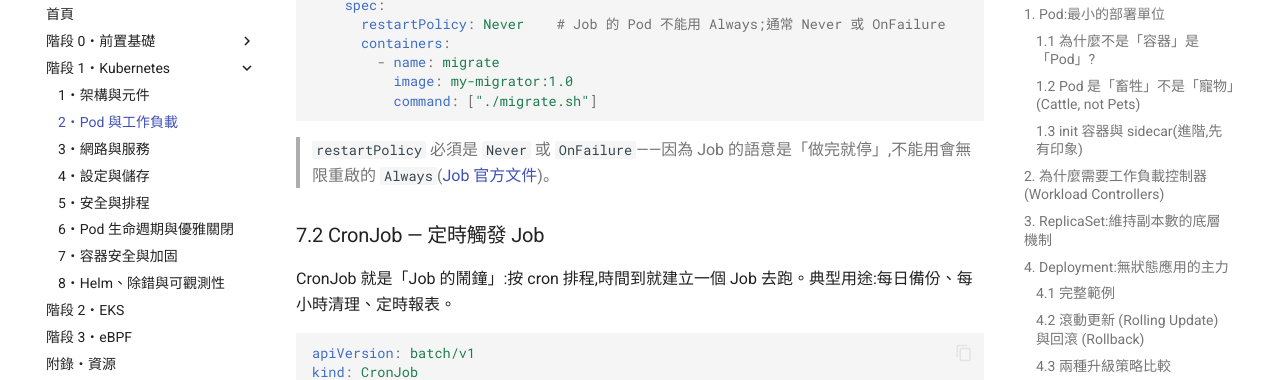
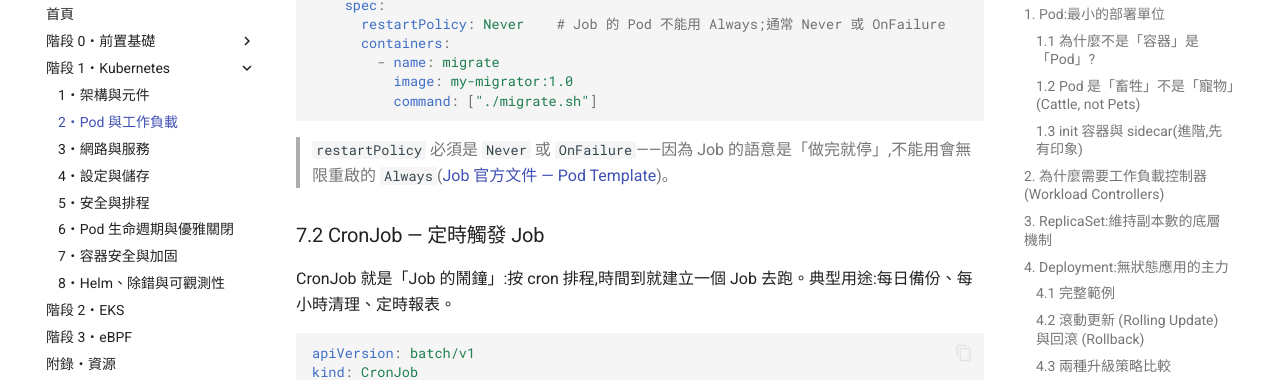
Before and after one commit to cmingou/k8s-learning, an MkDocs documentation site: the page built from docs/01-kubernetes/02-pod-workloads.md, in a window 1280 px wide and 900 px high, scrolled down 7506 px. Shown: the part 94-474 px from the top of the window. Built offline with MkDocs 1.6.1 and Material for MkDocs 9.7.7, drawn with Linux system fonts in a browser that asks for light colours; comment, search, counter and statistics services are not loaded.

Commit message:
查證修正:Job restartPolicy 限制的引用連結錯誤
原引用連結指向 #pod-backoff-failure-policy(討論 backoffLimit 重試邏輯),
但「RestartPolicy 必須是 Never 或 OnFailure」這句話實際出自官方文件的
Pod Template 章節,已更正連結至 #pod-template。

其餘 Pod/Deployment/StatefulSet/DaemonSet/Job/CronJob 相關內容(預設值、
API 版本、GA 狀態)已逐條比對官方文件確認無誤,未做變更。

Co-Authored-By: Claude Sonnet 5 <noreply@anthropic.com>
Claude-Session: https://claude.ai/code/session_015dX7npC7G7LeP8P6CEHgbo

````diff
--- a/docs/01-kubernetes/02-pod-workloads.md
+++ b/docs/01-kubernetes/02-pod-workloads.md
@@ -319,7 +319,7 @@ spec:
           command: ["./migrate.sh"]
 ```
 
-> `restartPolicy` 必須是 `Never` 或 `OnFailure`——因為 Job 的語意是「做完就停」,不能用會無限重啟的 `Always`([Job 官方文件](https://kubernetes.io/docs/concepts/workloads/controllers/job/#pod-backoff-failure-policy))。
+> `restartPolicy` 必須是 `Never` 或 `OnFailure`——因為 Job 的語意是「做完就停」,不能用會無限重啟的 `Always`([Job 官方文件 — Pod Template](https://kubernetes.io/docs/concepts/workloads/controllers/job/#pod-template))。
 
 ### 7.2 CronJob — 定時觸發 Job
 
````
